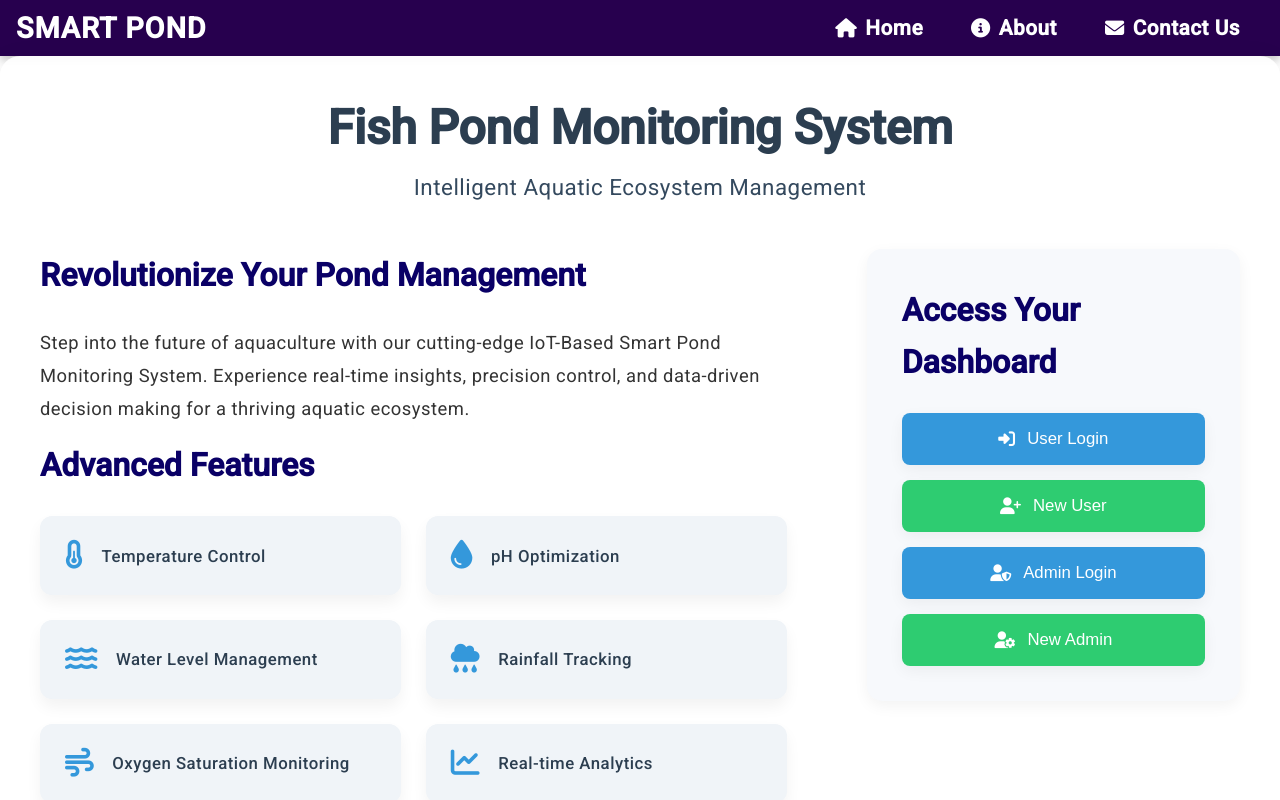
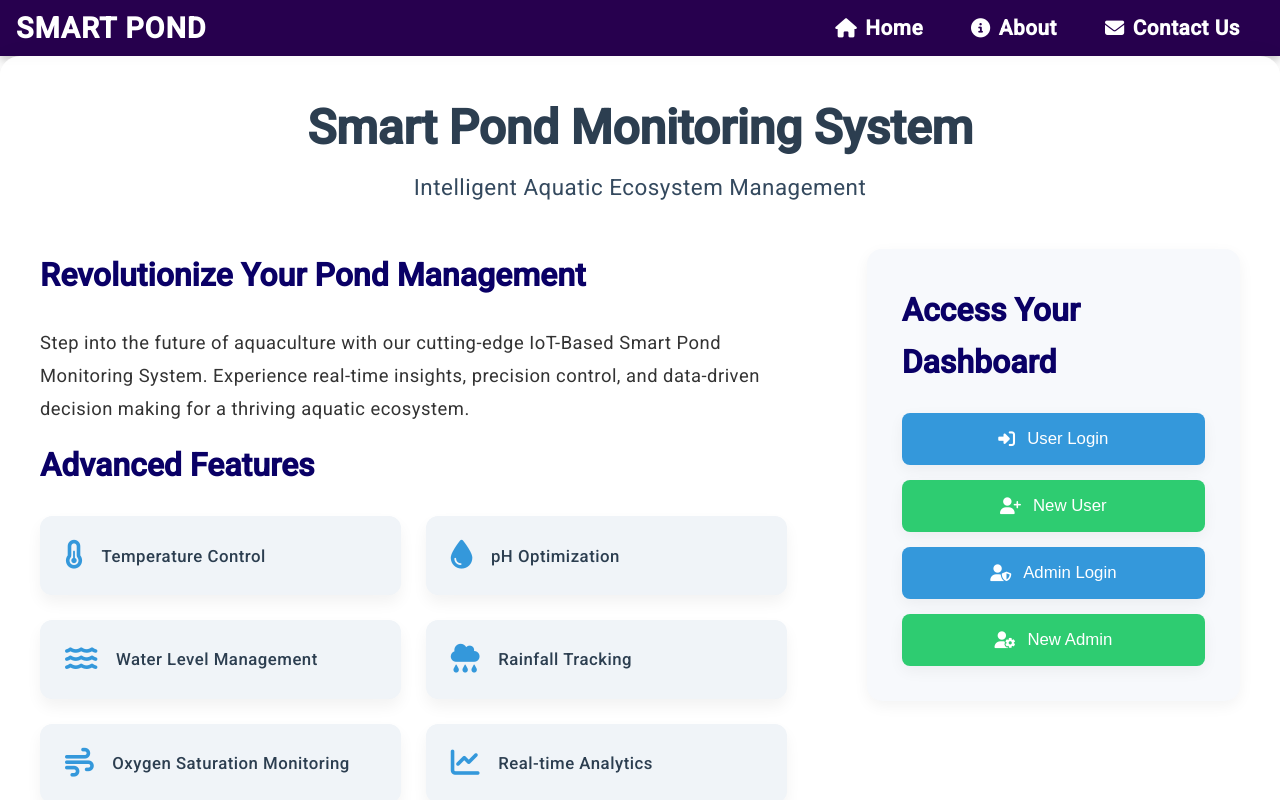
Before and after one commit to minnukota381/Fish-Pond-Monitoring-UI, an Angular app: page / in a window 1280 px wide. Shown: the top 800 px of the page. Built offline with nearby package versions, Linux system fonts and the light colour scheme.

Commit message:
"Updated header title from 'Fish Pond Monitoring System' to 'Smart Pond Monitoring System'"

```diff
--- a/src/app/home/home.component.html
+++ b/src/app/home/home.component.html
@@ -1,6 +1,6 @@
 <div class="container">
   <header>
-    <h1 class="title">Fish Pond Monitoring System</h1>
+    <h1 class="title">Smart Pond Monitoring System</h1>
     <p class="subtitle">Intelligent Aquatic Ecosystem Management</p>
   </header>
 
```
